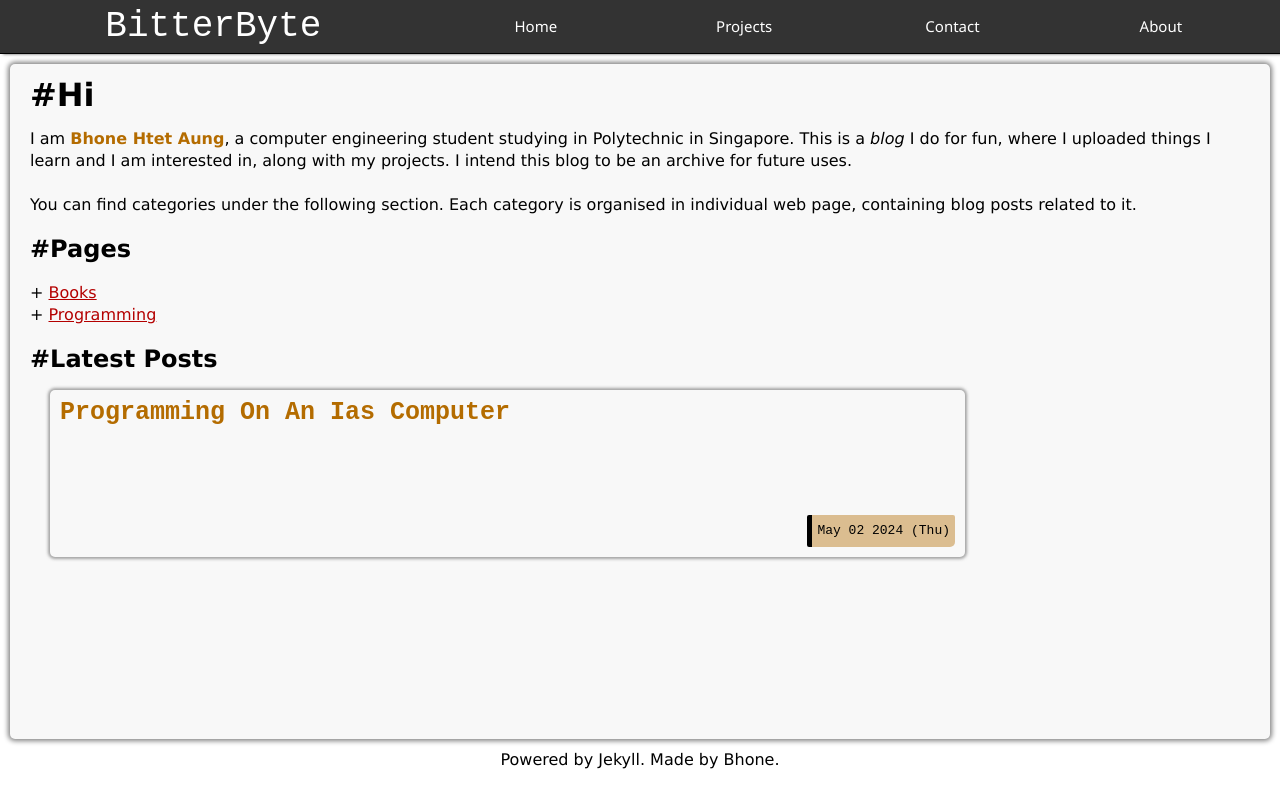
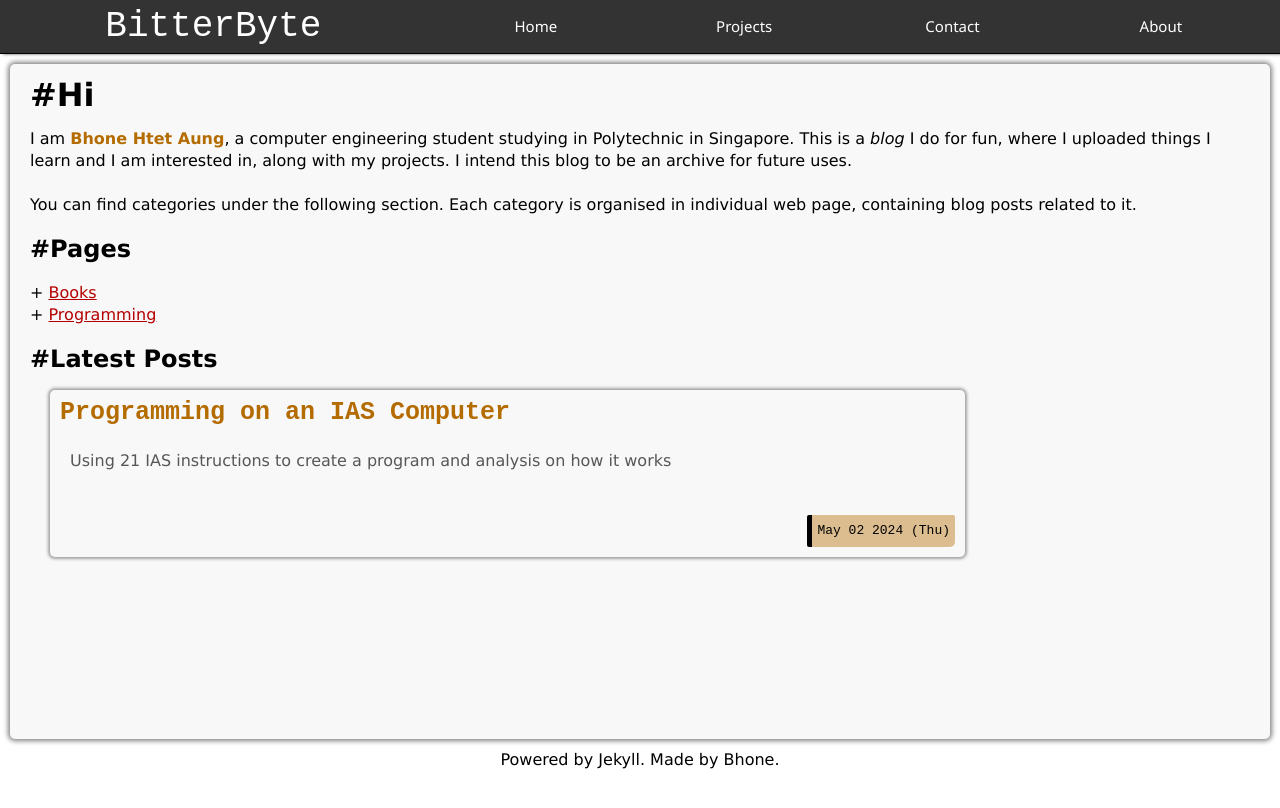
Before and after one commit to bhoneha/bhoneha.github.io, a Jekyll site: the page built from index.md, in a window 1280 px wide. Shown: the top 808 px of the page. Built offline with Jekyll 4.4.1, drawn with Linux system fonts in a browser that asks for light colours.

Commit message:
add description

```diff
--- a/_posts/2024-05-02-Programming-on-an-IAS-computer.md
+++ b/_posts/2024-05-02-Programming-on-an-IAS-computer.md
@@ -1,4 +1,6 @@
 ---
 layout: post
 tag: Computer Architecture
+title: Programming on an IAS Computer
+description: Using 21 IAS instructions to create a program and analysis on how it works
 ---
```
